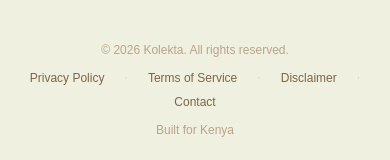
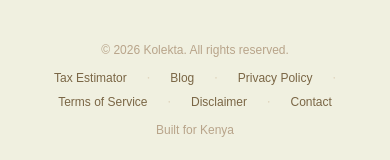
Before and after one commit to kolekta-platforms/kolekta-app, a Next.js app in the folder frontend/: page / in a window 390 px wide. Shown: the part 686-846 px from the top of the page. Built offline with nearby package versions, Linux system fonts and the light colour scheme.

Commit message:
feat: add estimator and blog links to footer, fix mobile footer clearance

```diff
--- a/frontend/app/layout.tsx
+++ b/frontend/app/layout.tsx
@@ -56,7 +56,7 @@
         style={{ margin: 0, padding: 0 }}
       >
         <Navbar />
-        <main className="flex-1 relative z-10 pb-14">{children}</main>
+        <main className="flex-1 relative z-10 pb-36 md:pb-14">{children}</main>
         <Footer />
       </body>
     </html>
--- a/frontend/components/common/FooterMinimal.tsx
+++ b/frontend/components/common/FooterMinimal.tsx
@@ -1,6 +1,8 @@
 import Link from "next/link";
 
 const footerLinks = [
+  { label: "Tax Estimator", href: "/estimator" },
+  { label: "Blog", href: "/blog" },
   { label: "Privacy Policy", href: "/privacy" },
   { label: "Terms of Service", href: "/terms" },
   { label: "Disclaimer", href: "/disclaimer" },
```
